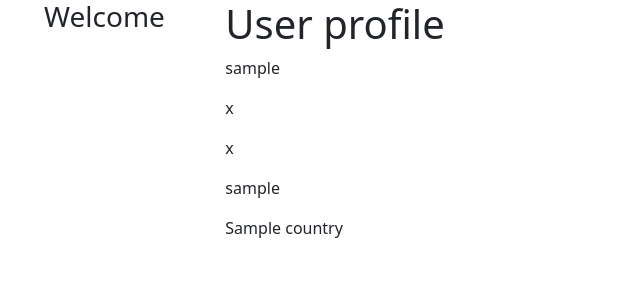
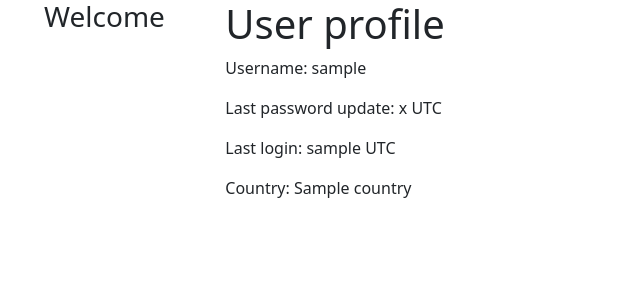
Before and after one commit to nlurkin/BonsaiBuddy, a Django app: template BonsaiBuddy_web/BonsaiUsers/templates/BonsaiUsers/profile.html in a window 1280 px wide. Shown: the top 300 px of the page, without its empty margins (0-640 px from the left). Run offline with Django 3.2, Linux system fonts and the light colour scheme; the template is opened without the code that fills it: most values are stand-ins (such as "Sample title", 1, 10 or a date in 2020).

Commit message:
Fix typo in profile template

```diff
--- a/BonsaiBuddy_web/BonsaiUsers/templates/BonsaiUsers/profile.html
+++ b/BonsaiBuddy_web/BonsaiUsers/templates/BonsaiUsers/profile.html
@@ -2,9 +2,8 @@
 
 {% block content %}
     <h1>User profile</h1>
-    <p>{{ profile.username }}</p>
-    <p>{{ profile.password}}</p>
-    <p>{{ profile.last_pwd_upate}}</p>
-    <p>{{ profile.last_login}}</p>
-    <p>{{ profile.country}}</p>
+    <p>Username: {{ profile.username }}</p>
+    <p>Last password update: {{ profile.last_pwd_update }} UTC</p>
+    <p>Last login: {{ profile.last_login }} UTC</p>
+    <p>Country: {{ profile.country}}</p>
 {% endblock %}
```
